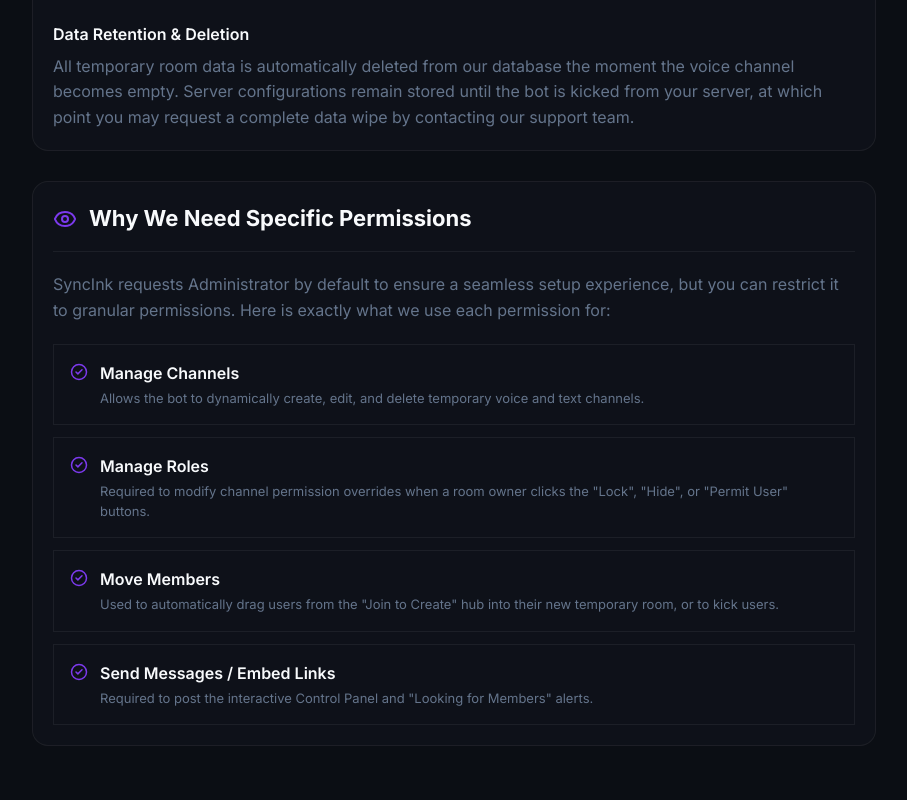
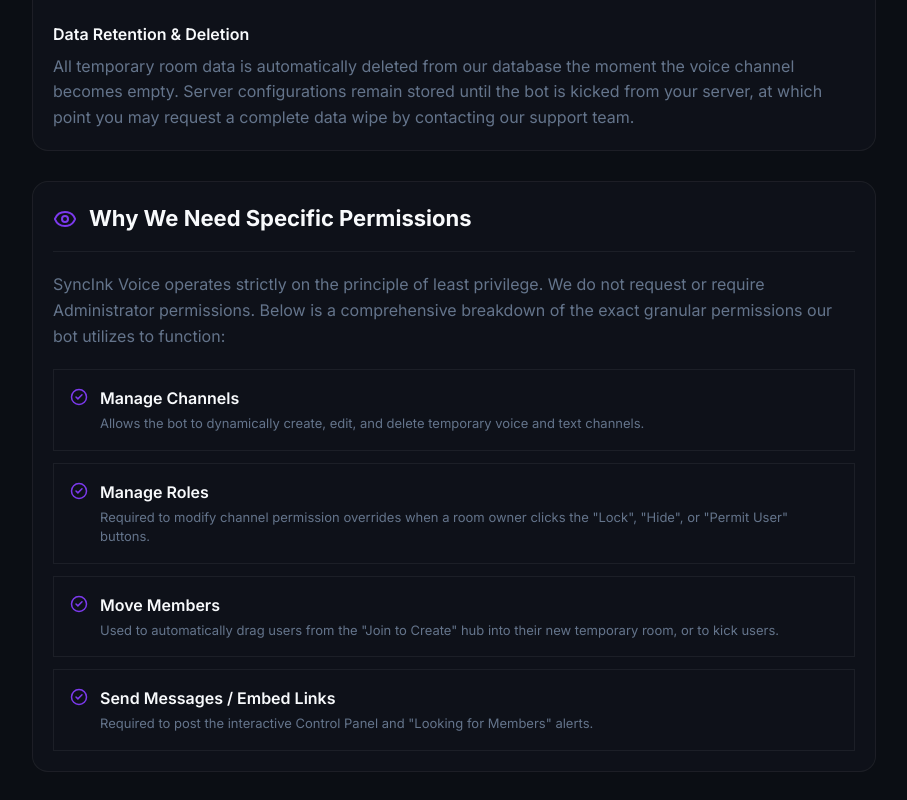
Before and after one commit to SyncInk/SyncInk-Voice, a React (Vite) app in the folder dashboard/: page /privacy in a window 1280 px wide. Shown: the part 743-1543 px from the top of the page, without its empty margins (186-1093 px from the left). Before the commit the page ends 1517 px from the top, so only its background shows below. Built offline with nearby package versions, Linux system fonts and the light colour scheme; no server answers.

Commit message:
docs(dashboard): Clarify bot does not request Administrator permissions in Privacy Policy

```diff
--- a/dashboard/src/pages/Privacy.tsx
+++ b/dashboard/src/pages/Privacy.tsx
@@ -71,7 +71,7 @@
           </div>
 
           <p style={{ color: 'var(--text-muted)', lineHeight: 1.6, marginBottom: 20 }}>
-            SyncInk requests Administrator by default to ensure a seamless setup experience, but you can restrict it to granular permissions. Here is exactly what we use each permission for:
+            SyncInk Voice operates strictly on the principle of least privilege. We do not request or require Administrator permissions. Below is a comprehensive breakdown of the exact granular permissions our bot utilizes to function:
           </p>
 
           <div style={{ display: 'grid', gap: 12 }}>
```
